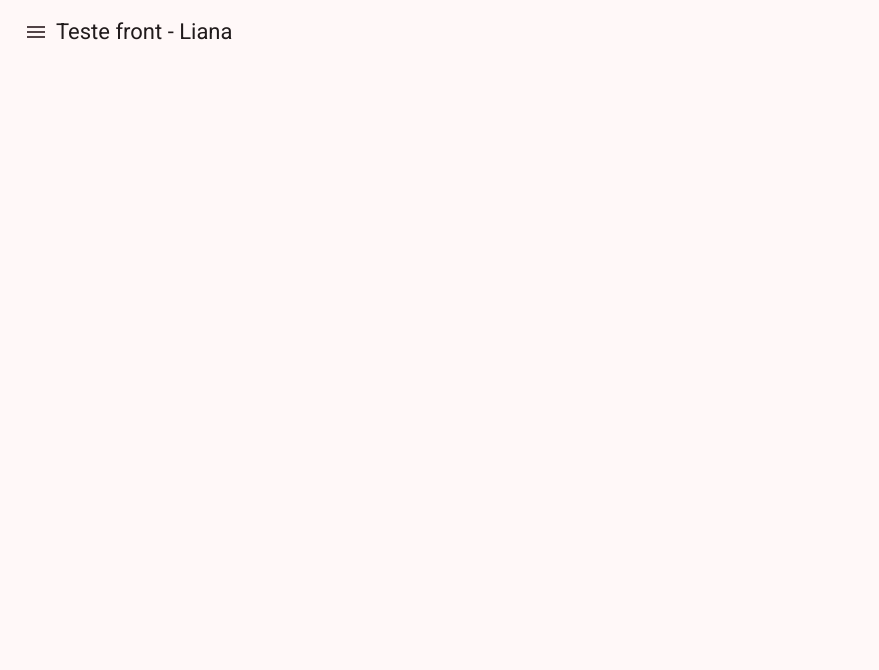
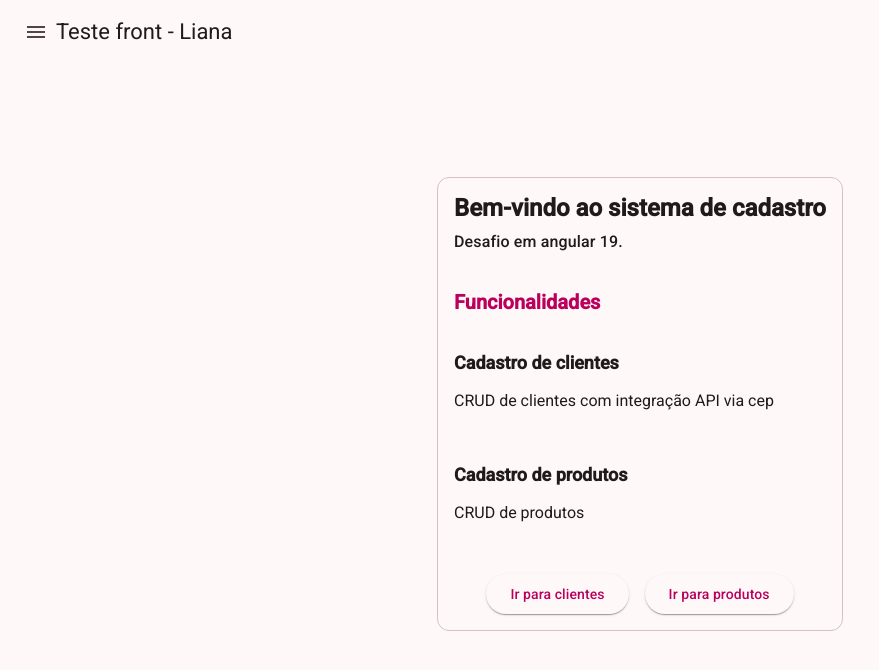
Before and after one commit to lianasabino/challenge-angular-app, an Angular app in the folder challenge-angular-app/: page / in a window 1280 px wide. Shown: the top 670 px of the page, without its empty margins (0-879 px from the left). Built offline with nearby package versions, Linux system fonts and the light colour scheme.

Commit message:
Creating homeComponent

```diff
--- a/challenge-angular-app/src/app/app.component.scss
+++ b/challenge-angular-app/src/app/app.component.scss
@@ -20,3 +20,19 @@
   flex: 1;
   margin-top: 64px;
 }
+
+.content-container {
+  flex: 1;
+  display: flex;
+  justify-content: center;
+  width: 100%;
+  max-width: 1200px;
+  margin: 0 auto;
+  padding: 20px;
+}
+
+@media (max-width: 600px) {
+  .content-container {
+    max-width: 350px;
+  }
+}
--- a/challenge-angular-app/src/app/app.routes.ts
+++ b/challenge-angular-app/src/app/app.routes.ts
@@ -1,3 +1,9 @@
 import { Routes } from '@angular/router';
 
-export const routes: Routes = [];
+export const routes: Routes = [
+  {
+    path: '',
+    loadComponent: () =>
+      import('./pages/home/home.component').then((m) => m.HomeComponent),
+  },
+];
--- /dev/null
+++ b/challenge-angular-app/src/app/pages/home/home.component.scss
@@ -0,0 +1,41 @@
+.home-container {
+  display: flex;
+  justify-content: center;
+  align-items: center;
+  height: 80vh;
+}
+
+mat-card-header {
+  margin-bottom: 20px;
+}
+
+mat-card-title {
+  font-size: 24px;
+  margin-bottom: 8px;
+  font-weight: 700;
+}
+
+mat-card-content h2 {
+  font-size: 20px;
+  margin-bottom: 20px;
+  color: #ba005c;
+}
+
+.feature-container {
+  display: flex;
+  align-items: flex-start;
+  margin-bottom: 20px;
+}
+
+.feature-text h3 {
+  font-size: 18px;
+  font-weight: 700;
+}
+
+mat-card-actions {
+  display: flex;
+  gap: 16px;
+  padding: 16px;
+  align-items: center;
+  justify-content: center;
+}
--- /dev/null
+++ b/challenge-angular-app/src/app/pages/home/home.component.ts
@@ -0,0 +1,54 @@
+import { Component } from '@angular/core';
+import { MatButtonModule } from '@angular/material/button';
+
+import { MatCardModule } from '@angular/material/card';
+import { RouterLink } from '@angular/router';
+
+@Component({
+  selector: 'app-home',
+  imports: [MatCardModule, RouterLink, MatButtonModule],
+  template: `
+    <div class="home-container">
+      <mat-card class="home-card" appearance="outlined">
+        <mat-card-header>
+          <mat-card-title>Bem-vindo ao sistema de cadastro</mat-card-title>
+          <mat-card-subtitle>Desafio em angular 19.</mat-card-subtitle>
+        </mat-card-header>
+
+        <mat-card-content>
+          <h2>Funcionalidades</h2>
+
+          <div class="features">
+            <div class="feature-container">
+              <div class="feature-text">
+                <h3>Cadastro de clientes</h3>
+                <p>CRUD de clientes com integração API via cep</p>
+              </div>
+            </div>
+          </div>
+
+          <div class="features">
+            <div class="feature-container">
+              <div class="feature-text">
+                <h3>Cadastro de produtos</h3>
+                <p>CRUD de produtos</p>
+              </div>
+            </div>
+          </div>
+        </mat-card-content>
+
+        <mat-card-actions>
+          <button color="primary" routerLink="/clientes" mat-raised-button>
+            Ir para clientes
+          </button>
+
+          <button color="accent" routerLink="/produtos" mat-raised-button>
+            Ir para produtos
+          </button>
+        </mat-card-actions>
+      </mat-card>
+    </div>
+  `,
+  styleUrl: './home.component.scss',
+})
+export class HomeComponent {}
```
Also changed, not shown: challenge-angular-app/src/app/app.component.html (added).
